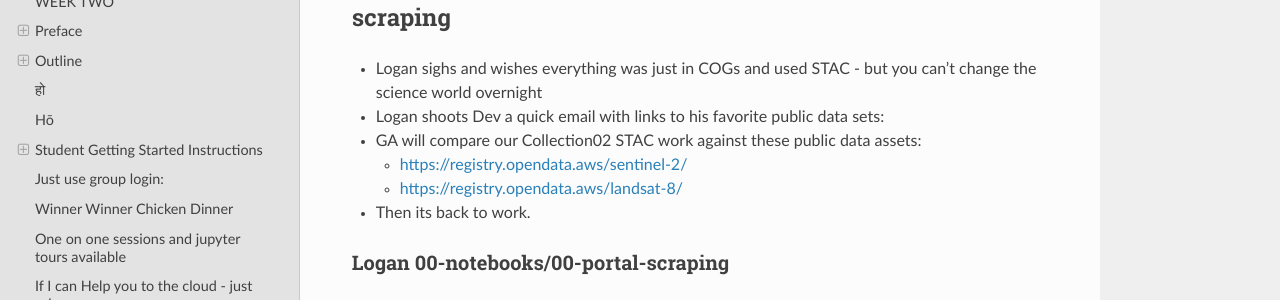
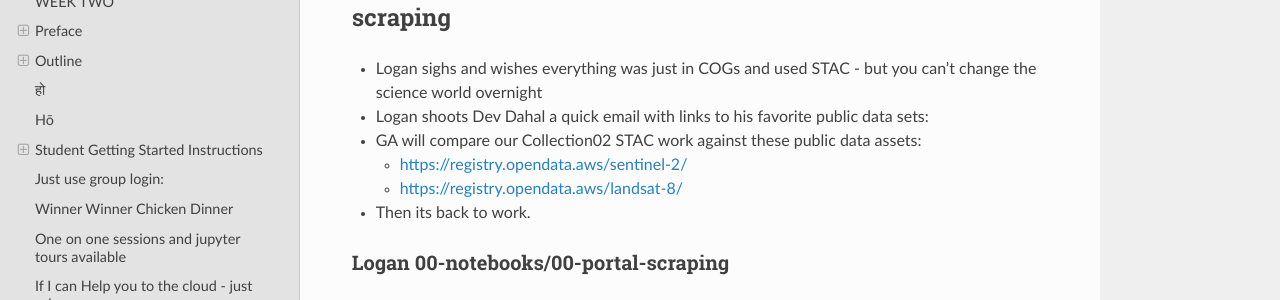
Before and after one commit to tonybutzer/harmony, a Sphinx documentation site: the page built from documentation/source/00weekbyweek.md, in a window 1280 px wide and 900 px high, scrolled down 15889 px. Shown: the part 151-451 px from the top of the window. Built offline with Sphinx 7.4.7 and the Read the Docs theme 2.0.0, drawn with Linux system fonts in a browser that asks for light colours; pages that are not in the unit, such as notebooks, are missing from menus.

Commit message:
automatic git update from Makefile

```diff
--- a/documentation/source/00weekbyweek.md
+++ b/documentation/source/00weekbyweek.md
@@ -576,7 +576,7 @@
 ## Logan starts to look at Data Wrangling - 1st stop portal scraping
 
 - Logan sighs and wishes everything was just in COGs and used STAC - but you can't change the science world overnight
-- Logan shoots Dev a quick email with links to his favorite public data sets:
+- Logan shoots Dev Dahal a quick email with links to his favorite public data sets:
 - GA will compare our Collection02 STAC work against these public data assets:
 	- [https://registry.opendata.aws/sentinel-2/](https://registry.opendata.aws/sentinel-2/)
 	- [https://registry.opendata.aws/landsat-8/](https://registry.opendata.aws/landsat-8/)
```
